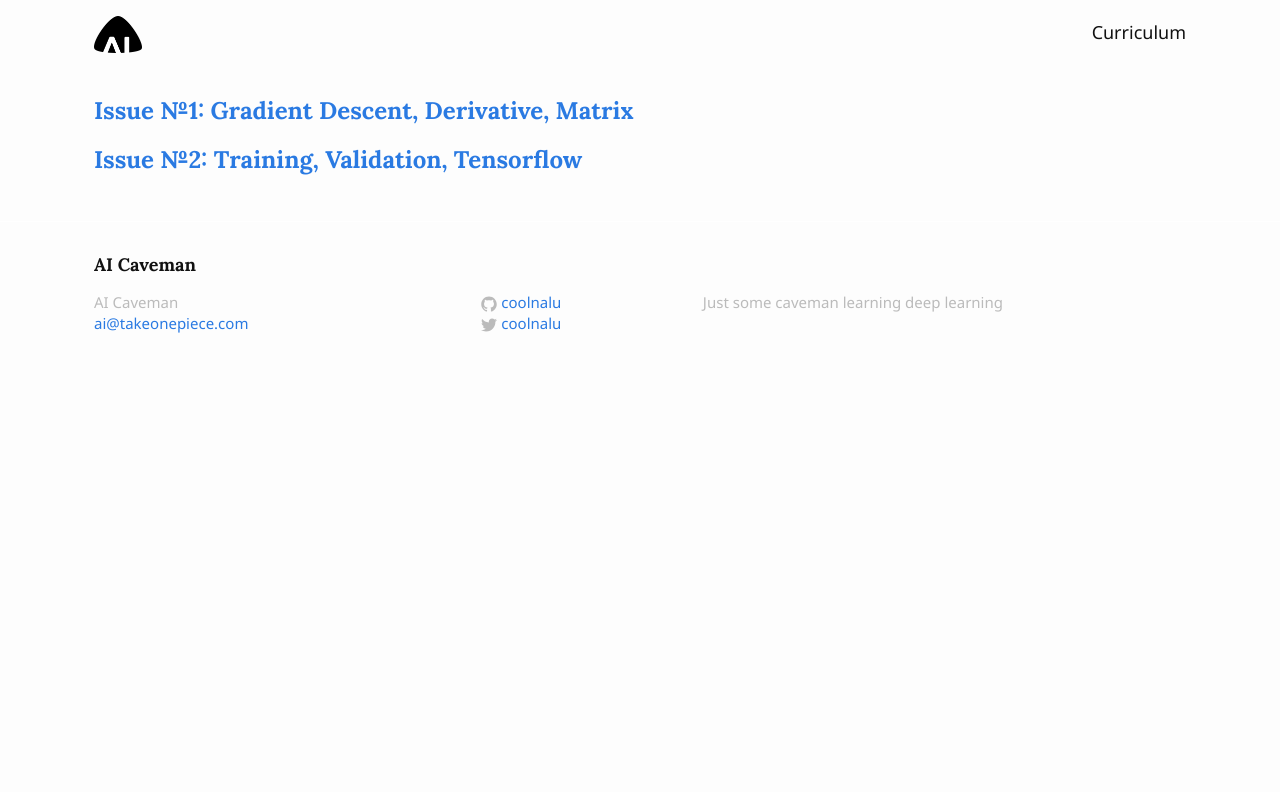
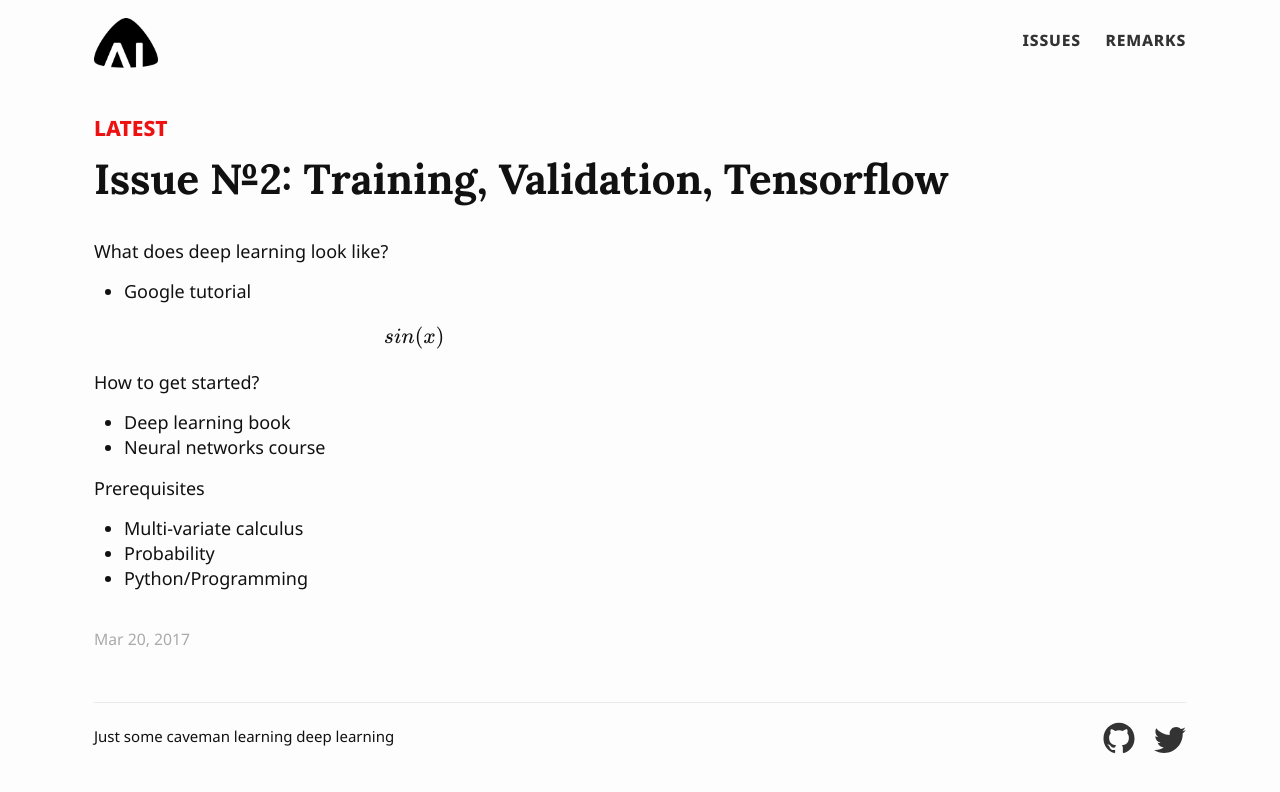
Before and after one commit to AICaveman/aicaveman.github.io, a Jekyll site: the page built from index.html, in a window 1280 px wide. Shown: the top 792 px of the page. Built offline with Jekyll 4.4.1, drawn with Linux system fonts in a browser that asks for light colours; formulas are drawn with MathJax 3.

Commit message:
clean up styling and update navigation structure

```diff
--- a/_config.yml
+++ b/_config.yml
@@ -13,14 +13,15 @@
 # you will see them accessed via {{ site.title }}, {{ site.email }}, and so on.
 # You can create any custom variable you would like, and they will be accessible
 # in the templates via {{ site.myvariable }}.
-title: AI Caveman
+title: A.I. Caveman
 email: ai@takeonepiece.com
 description: > # this means to ignore newlines until "baseurl:"
   Just some caveman learning deep learning
 baseurl: "" # the subpath of your site, e.g. /blog
-url: "https://nirgn975.github.io/AICaveman" # the base hostname & protocol for your site
+url: "http://aicaveman.com" # the base hostname & protocol for your site
 twitter_username: coolnalu
 github_username: coolnalu
+github_repo: https://github.com/AICaveman/aicaveman.github.io
 
 # Build settings
 markdown: kramdown
--- a/_includes/footer.html
+++ b/_includes/footer.html
@@ -1,55 +1,34 @@
 <footer class="site-footer">
-
   <div class="wrapper">
-
-    <h2 class="footer-heading">{{ site.title }}</h2>
-
     <div class="footer-col-wrapper">
       <div class="footer-col  footer-col-1">
-        <ul class="contact-list">
-          <li>{{ site.title }}</li>
-          <li><a href="mailto:{{ site.email }}">{{ site.email }}</a></li>
+        <ul class="social-media-list">
+          <li>
+            {{ site.description }}
+          </li>
         </ul>
       </div>
-
       <div class="footer-col  footer-col-2">
-        <ul class="social-media-list">
-          {% if site.github_username %}
-          <li>
-            <a href="https://github.com/{{ site.github_username }}">
+        {% if site.github_repo %}
+          <a href="{{ site.github_repo }}">
             <span class="icon  icon--github">
-                <svg viewBox="0 0 16 16">
-                  <path fill="#828282" d="M7.999,0.431c-4.285,0-7.76,3.474-7.76,7.761 c0,3.428,2.223,6.337,5.307,7.363c0.388,0.071,0.53-0.168,0.53-0.374c0-0.184-0.007-0.672-0.01-1.32 c-2.159,0.469-2.614-1.04-2.614-1.04c-0.353-0.896-0.862-1.135-0.862-1.135c-0.705-0.481,0.053-0.472,0.053-0.472 c0.779,0.055,1.189,0.8,1.189,0.8c0.692,1.186,1.816,0.843,2.258,0.645c0.071-0.502,0.271-0.843,0.493-1.037 C4.86,11.425,3.049,10.76,3.049,7.786c0-0.847,0.302-1.54,0.799-2.082C3.768,5.507,3.501,4.718,3.924,3.65 c0,0,0.652-0.209,2.134,0.796C6.677,4.273,7.34,4.187,8,4.184c0.659,0.003,1.323,0.089,1.943,0.261 c1.482-1.004,2.132-0.796,2.132-0.796c0.423,1.068,0.157,1.857,0.077,2.054c0.497,0.542,0.798,1.235,0.798,2.082 c0,2.981-1.814,3.637-3.543,3.829c0.279,0.24,0.527,0.713,0.527,1.437c0,1.037-0.01,1.874-0.01,2.129 c0,0.208,0.14,0.449,0.534,0.373c3.081-1.028,5.302-3.935,5.302-7.362C15.76,3.906,12.285,0.431,7.999,0.431z"/>
+              <svg width=32 height=32 viewBox="0 0 16 16">
+                <path fill="#333333" d="M7.999,0.431c-4.285,0-7.76,3.474-7.76,7.761 c0,3.428,2.223,6.337,5.307,7.363c0.388,0.071,0.53-0.168,0.53-0.374c0-0.184-0.007-0.672-0.01-1.32 c-2.159,0.469-2.614-1.04-2.614-1.04c-0.353-0.896-0.862-1.135-0.862-1.135c-0.705-0.481,0.053-0.472,0.053-0.472 c0.779,0.055,1.189,0.8,1.189,0.8c0.692,1.186,1.816,0.843,2.258,0.645c0.071-0.502,0.271-0.843,0.493-1.037 C4.86,11.425,3.049,10.76,3.049,7.786c0-0.847,0.302-1.54,0.799-2.082C3.768,5.507,3.501,4.718,3.924,3.65 c0,0,0.652-0.209,2.134,0.796C6.677,4.273,7.34,4.187,8,4.184c0.659,0.003,1.323,0.089,1.943,0.261 c1.482-1.004,2.132-0.796,2.132-0.796c0.423,1.068,0.157,1.857,0.077,2.054c0.497,0.542,0.798,1.235,0.798,2.082 c0,2.981-1.814,3.637-3.543,3.829c0.279,0.24,0.527,0.713,0.527,1.437c0,1.037-0.01,1.874-0.01,2.129 c0,0.208,0.14,0.449,0.534,0.373c3.081-1.028,5.302-3.935,5.302-7.362C15.76,3.906,12.285,0.431,7.999,0.431z"/>
               </svg>
             </span>
-
-              <span class="username">{{ site.github_username }}</span>
           </a>
-          </li>
         {% endif %}
-
         {% if site.twitter_username %}
-          <li>
           <a href="https://twitter.com/{{ site.twitter_username }}">
             <span class="icon  icon--twitter">
-                <svg viewBox="0 0 16 16">
-                  <path fill="#828282" d="M15.969,3.058c-0.586,0.26-1.217,0.436-1.878,0.515c0.675-0.405,1.194-1.045,1.438-1.809
+              <svg width=32 height=32 viewBox="0 -1 16 16">
+                <path fill="#333333" d="M15.969,3.058c-0.586,0.26-1.217,0.436-1.878,0.515c0.675-0.405,1.194-1.045,1.438-1.809
                   c-0.632,0.375-1.332,0.647-2.076,0.793c-0.596-0.636-1.446-1.033-2.387-1.033c-1.806,0-3.27,1.464-3.27,3.27 c0,0.256,0.029,0.506,0.085,0.745C5.163,5.404,2.753,4.102,1.14,2.124C0.859,2.607,0.698,3.168,0.698,3.767 c0,1.134,0.577,2.135,1.455,2.722C1.616,6.472,1.112,6.325,0.671,6.08c0,0.014,0,0.027,0,0.041c0,1.584,1.127,2.906,2.623,3.206 C3.02,9.402,2.731,9.442,2.433,9.442c-0.211,0-0.416-0.021-0.615-0.059c0.416,1.299,1.624,2.245,3.055,2.271 c-1.119,0.877-2.529,1.4-4.061,1.4c-0.264,0-0.524-0.015-0.78-0.046c1.447,0.928,3.166,1.469,5.013,1.469 c6.015,0,9.304-4.983,9.304-9.304c0-0.142-0.003-0.283-0.009-0.423C14.976,4.29,15.531,3.714,15.969,3.058z"/>
                 </svg>
               </span>
-
-              <span class="username">{{ site.twitter_username }}</span>
             </a>
-          </li>
           {% endif %}
-        </ul>
-      </div>
-
-      <div class="footer-col  footer-col-3">
-        <p class="text">{{ site.description }}</p>
         </div>
       </div>
-
     </div>
-
   </footer>
--- a/_includes/head.html
+++ b/_includes/head.html
@@ -6,7 +6,7 @@
     <title>{% if page.title %}{{ page.title }}{% else %}{{ site.title }}{% endif %}</title>
     <meta name="description" content="{{ site.description }}">
 
-    <link href="https://fonts.googleapis.com/css?family=Lora:700|Noto+Sans" rel="stylesheet">
+    <link href="https://fonts.googleapis.com/css?family=Lora:700|Noto+Sans:400,800" rel="stylesheet">
     <link rel="stylesheet" href="{{ "/css/main.css" | relative_url }}">
     <link rel="canonical" href="{{ page.url | replace:'index.html','' | absolute_url }}">
     <link rel="manifest" href="{{ "/manifest.json" | relative_url }}">
--- a/css/main.css
+++ b/css/main.css
@@ -13,7 +13,7 @@ dl, dd, ol, ul, figure {
 body {
   font-family: "Noto Sans", Helvetica, Arial, sans-serif;
   font-size: 18px;
-  line-height: 1.4;
+  line-height: 2em;
   font-weight: normal;
   color: #111;
   background-color: #fdfdfd;
@@ -34,6 +34,14 @@ ul, ol, dl, figure,
 img {
   max-width: 100%;
   vertical-align: middle; }
+
+span.icon {
+  vertical-align: bottom;
+  margin-left: 1em; }
+
+span {
+  vertical-align: middle;
+  line-height: 1.25em; }
 
 /**
  * Figures
@@ -65,20 +73,19 @@ h1, h2, h3, h4, h5, h6 {
  * Links
  */
 a {
-  color: #2a7ae2;
-  text-decoration: none; }
-  a:visited {
-    color: #1756a9; }
+  color: #333;
+  text-decoration: none;
+  transition: color 0.4s; }
   a:hover {
-    color: #111;
-    text-decoration: underline; }
+    color: #ee1111;
+    transition: color 0.4s; }
 
 /**
  * Blockquotes
  */
 blockquote {
-  color: #bbb;
-  border-left: 4px solid white;
+  color: #aaa;
+  border-left: 4px solid #eaeaea;
   padding-left: 15px;
   font-size: 18px;
   letter-spacing: -1px;
@@ -92,7 +99,7 @@ blockquote {
 pre,
 code {
   font-size: 15px;
-  border: 1px solid white;
+  border: 1px solid #eaeaea;
   border-radius: 3px;
   background-color: #eef; }
 
@@ -106,6 +113,12 @@ pre {
     border: 0;
     padding-right: 0;
     padding-left: 0; }
+
+.label {
+  text-transform: uppercase;
+  font-weight: 800;
+  font-family: "Noto Sans", Helvetica, Arial, sans-serif;
+  color: #ee1111; }
 
 /**
  * Wrapper
@@ -137,37 +150,42 @@ pre {
  */
 .icon > svg {
   display: inline-block;
-  width: 16px;
-  height: 16px;
+  width: 32px;
+  height: 32px;
   vertical-align: middle; }
   .icon > svg path {
-    fill: #bbb; }
+    fill: #333; }
 
 /**
  * Site header
  */
 .site-header {
-  min-height: 64px;
+  min-height: 80px;
   position: relative; }
 
 .site-title {
-  width: 48px;
-  height: 64px;
+  width: 64px;
+  height: 80px;
   font-size: 26px;
-  line-height: 64px;
+  line-height: 80px;
   margin-bottom: 0;
   float: left; }
-  .site-title, .site-title:visited {
-    color: #7b7b7b; }
+
+.title {
+  font-size: 42px;
+  margin-bottom: 1em; }
 
 .site-nav {
   float: right;
-  line-height: 64px; }
+  line-height: 80px;
+  text-transform: uppercase;
+  font-size: 0.87em;
+  font-weight: bold;
+  letter-spacing: 0.05em; }
   .site-nav .menu-icon {
     display: none; }
   .site-nav .page-link {
-    color: #111;
-    line-height: 1.4; }
+    line-height: 2em; }
     .site-nav .page-link:not(:first-child) {
       margin-left: 20px; }
   @media screen and (max-width: 600px) {
@@ -176,7 +194,7 @@ pre {
       top: 9px;
       right: 30px;
       background-color: #fdfdfd;
-      border: 1px solid white;
+      border: 1px solid #eaeaea;
       border-radius: 5px;
       text-align: right; }
       .site-nav .menu-icon {
@@ -191,7 +209,7 @@ pre {
           width: 18px;
           height: 15px; }
           .site-nav .menu-icon > svg path {
-            fill: #7b7b7b; }
+            fill: #333; }
       .site-nav .trigger {
         clear: both;
         display: none; }
@@ -205,9 +223,9 @@ pre {
 /**
  * Site footer
  */
-.site-footer {
-  border-top: 1px solid white;
-  padding: 30px 0; }
+.site-footer .wrapper {
+  padding: 15px 0;
+  border-top: 1px solid #eaeaea; }
 
 .footer-heading {
   font-size: 18px;
@@ -220,7 +238,6 @@ pre {
 
 .footer-col-wrapper {
   font-size: 15px;
-  color: #bbb;
   margin-left: -15px; }
 
 .footer-col {
@@ -229,16 +246,17 @@ pre {
   padding-left: 15px; }
 
 .footer-col-1 {
-  width: -webkit-calc(35% - (30px / 2));
-  width: calc(35% - (30px / 2)); }
+  width: -webkit-calc(40% - (30px / 2));
+  width: calc(40% - (30px / 2)); }
 
 .footer-col-2 {
-  width: -webkit-calc(20% - (30px / 2));
-  width: calc(20% - (30px / 2)); }
+  width: -webkit-calc(60% - (30px / 2));
+  width: calc(60% - (30px / 2));
+  text-align: right; }
 
 .footer-col-3 {
-  width: -webkit-calc(45% - (30px / 2));
-  width: calc(45% - (30px / 2)); }
+  width: -webkit-calc(30% - (30px / 2));
+  width: calc(30% - (30px / 2)); }
 
 @media screen and (max-width: 800px) {
   .footer-col-1,
@@ -270,7 +288,7 @@ pre {
 
 .post-meta {
   font-size: 15.75px;
-  color: #bbb; }
+  color: #aaa; }
 
 .post-link {
   display: block;
@@ -290,7 +308,9 @@ pre {
       font-size: 36px; } }
 
 .post-content {
-  margin-bottom: 30px; }
+  margin-bottom: 30px;
+  max-width: 640px;
+  line-height: 1.4em; }
   .post-content h2 {
     font-size: 32px; }
     @media screen and (max-width: 800px) {
--- a/index.html
+++ b/index.html
@@ -1,17 +1,13 @@
 ---
 layout: default
 ---
-
 <div class="home">
-
-  <ul class="post-list">
-    {% for post in site.posts reversed %}
-      <li>
-        <h2>
-          <a class="post-link" href="{{ post.url | relative_url }}">{{ post.title | escape }}</a>
-        </h2>
-      </li>
-    {% endfor %}
-  </ul>
-
+  <h3 class="label">Latest</h3>
+  {% for post in site.categories.issue limit:1 offset:0 %}
+    <h2 class="title">{{ post.title | escape }}</h2>
+    <article class="post-content">
+      {{ post.content }}
+    </article>
+    <p class="post-meta">{{ post.date | date: "%b %-d, %Y" }}</p>
+  {% endfor %}
 </div>
```
Also changed, not shown: curriculum.md (deleted, +0 -9 lines), issues.html (added, +15 -0 lines), remarks.html (added, +15 -0 lines), scss/_base.scss (+23 -9 lines), scss/_layout.scss (+24 -17 lines), scss/main.scss (+5 -4 lines), images/logo.png, 1 other file. Lines whose indentation alone changed are shown as unchanged.
